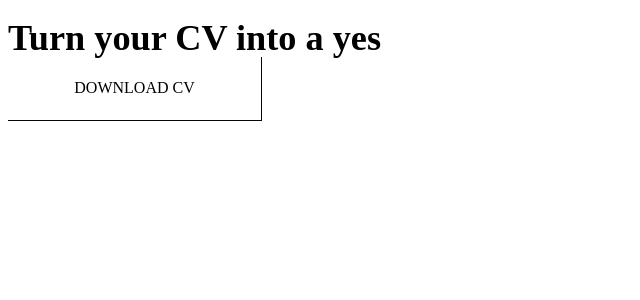
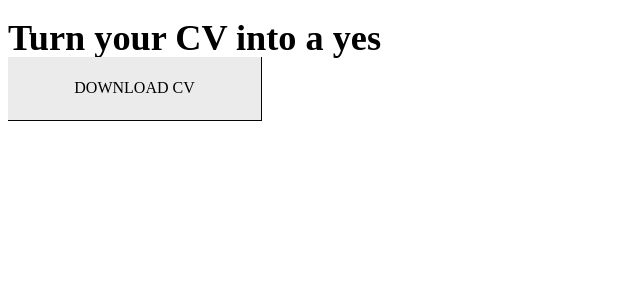
Before and after one commit to dee-diaz/cv-application, a React (Vite) app: page / in a window 1280 px wide. Shown: the top 300 px of the page, without its empty margins (0-640 px from the left). Built offline with nearby package versions, Linux system fonts and the light colour scheme.

Commit message:
fix: --clr-surface-primary

```diff
--- a/src/index.css
+++ b/src/index.css
@@ -3,7 +3,7 @@
   --clr-neutral-off-white: hsl(0, 0%, 92%);
   --clr-text-primary: var(--clr-neutral-black);
   --clr-border: var(--clr-neutral-black);
-  --clr-surface-primary: var(--clr-neutral-white);
+  --clr-surface-primary: var(--clr-neutral-off-white);
   --clr-accent-orange: hsla(28, 62%, 61%, 1);
 }
 
```
